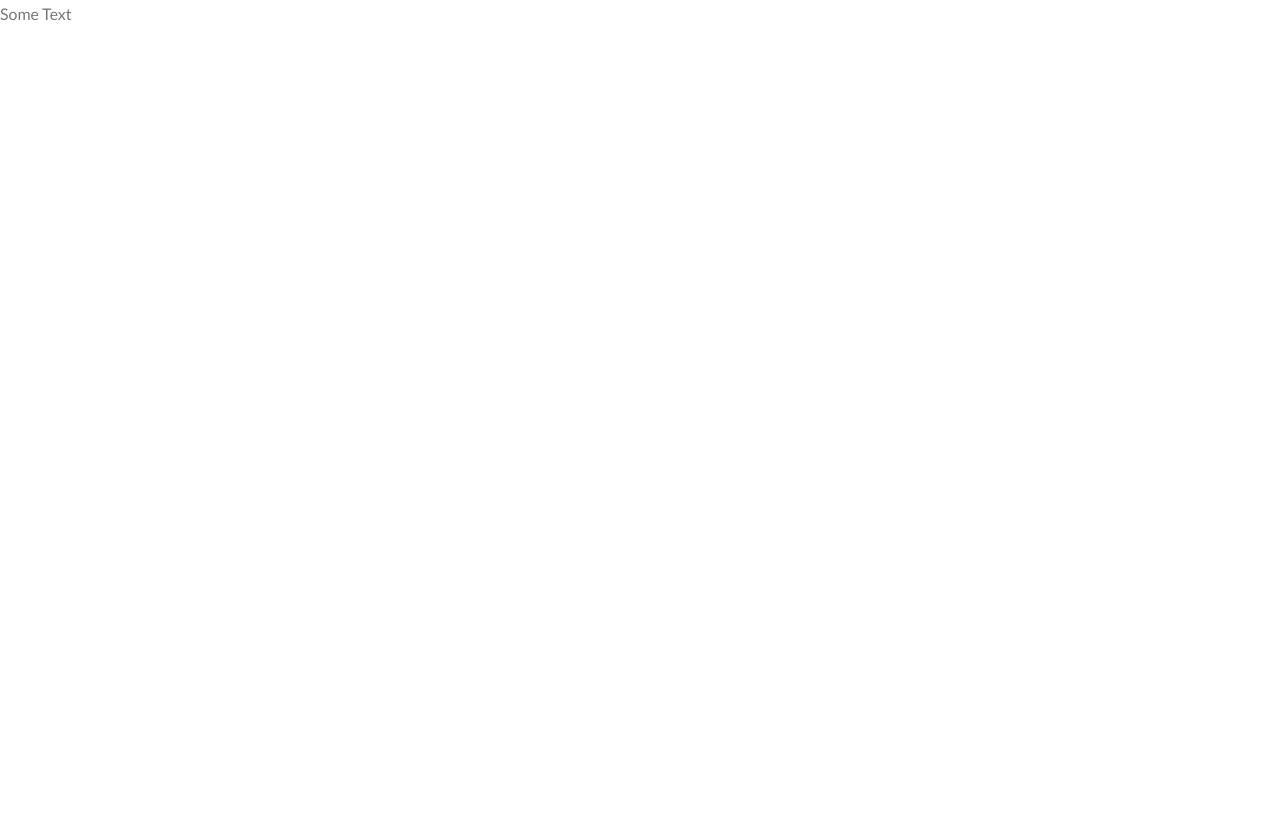
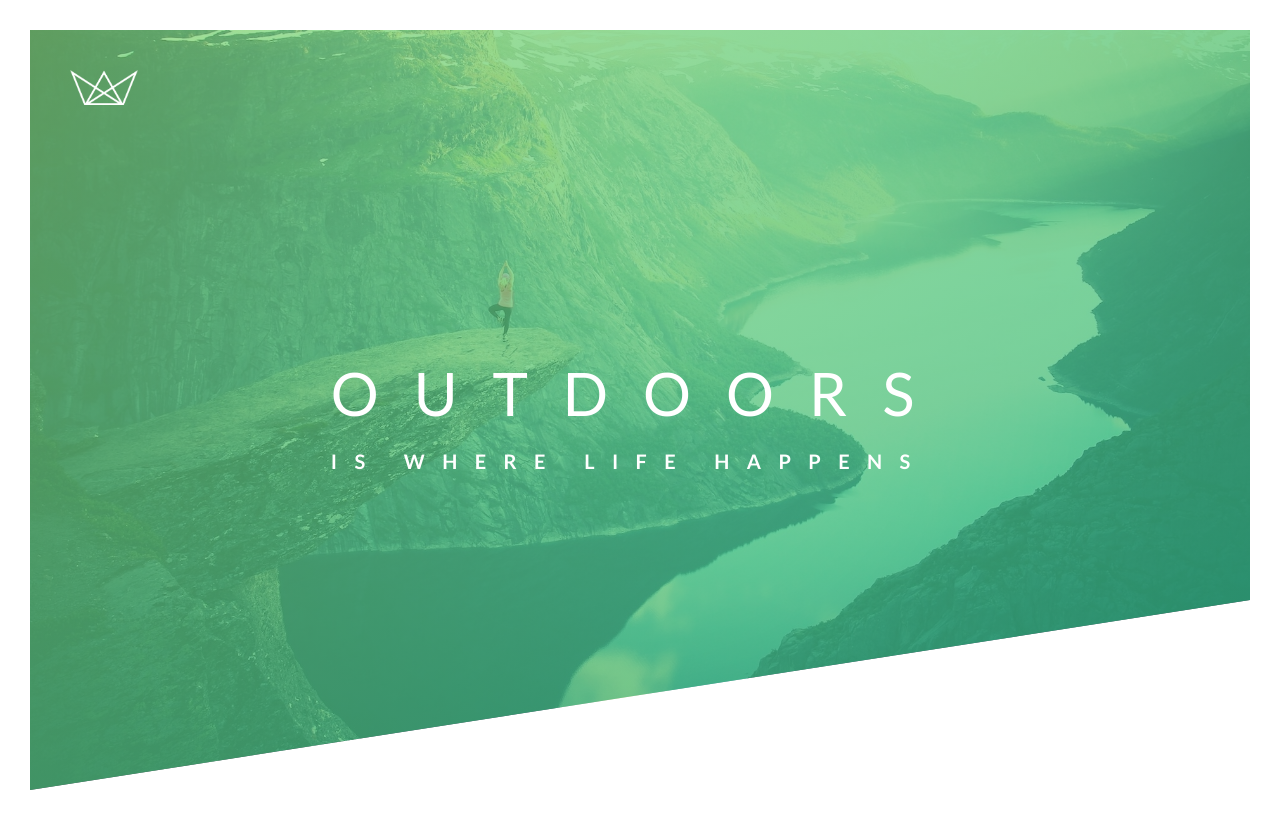
Before and after one commit to colinlancaster/advanced_css, a plain HTML site: page part1/index.html in a window 1280 px wide. Drawn offline with Linux system fonts and the light colour scheme; files that its build step writes are made by us from their sources.

Commit message:
finished first few lectures

```diff
--- a/part1/css/style.css
+++ b/part1/css/style.css
@@ -20,4 +20,100 @@ body {
   /* 1.7 times bigger than the previously defined line-height */
   line-height: 1.7;
   color: #777;
+  /* Gives the whole page some padding */
+  padding: 30px;
 }
+
+.header {
+  height: 95vh; /* 95% of the viewport height */
+  /* Note that the below actually specifies _multiple_ background-images */
+  background-image: linear-gradient(
+    to right bottom,
+    #7ed56fb0,
+    #28b485c0),
+  url(../img/hero.jpg);
+  background-size: cover;
+  /* make sure that the top of image stays the same */
+  background-position: top;
+  /* Creates polygonal element */
+  /* Starts top left, then go clockwise*/
+  clip-path: polygon(0 0, 100% 0, 100% 75%, 0 100%);
+  /* This is important for positioning logo-box */
+  position: relative;
+}
+
+.logo-box {
+  position: absolute;
+  top: 40px;
+  left: 40px;
+}
+
+.logo {
+  /* Width scales accordingly via the browser */
+  height: 35px;
+}
+
+.text-box {
+  position: absolute;
+  /* these center the whole hero box */
+  top: 50%;
+  left: 50%;
+  transform: translate(-50%, -50%);
+}
+
+.heading-primary {
+  color: #fff;
+  text-transform: uppercase;
+}
+
+.heading-primary-main {
+  display: block;
+  font-size: 60px;
+  font-weight: 400;
+  letter-spacing: 35px;
+
+  animation: moveInLeft 2s ease-out;
+  /* animation-iteration-count: 3; */
+  /* animation-delay: 3s; */
+}
+
+.heading-primary-sub {
+  display: block;
+  font-size: 20px;
+  font-weight: 700;
+  letter-spacing: 17.4px;
+
+  animation: moveInRight 2s ease-out;
+}
+
+@keyframes moveInLeft {
+  0% {
+    opacity: 0;
+    transform: translateX(-100px);
+  }
+
+  80% {
+    transform: translateX(10px);
+  }
+
+  100% {
+    opacity: 1;
+    transform: translateX(0);
+  }
+}
+
+@keyframes moveInRight {
+  0% {
+    opacity: 0;
+    transform: translateX(100px);
+  }
+
+  80% {
+    transform: translateX(-10px);
+  }
+
+  100% {
+    opacity: 1;
+    transform: translateX(0);
+  }
+}
--- a/part1/index.html
+++ b/part1/index.html
@@ -14,7 +14,16 @@
   </head>
   <body>
     <header class="header">
-      Some Text
+      <div class="logo-box">
+        <img src="img/logo-white.png" alt="Natours Logo" class="logo">
+      </div>
+
+      <div class="text-box">
+        <h1 class="heading-primary">
+          <span class="heading-primary-main">Outdoors</span>
+          <span class="heading-primary-sub">is where life happens</span>
+        </h1>
+      </div>
     </header>
   </body>
 </html>
```
